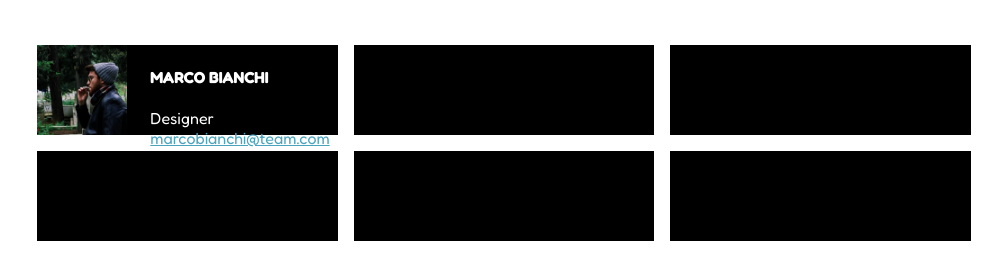
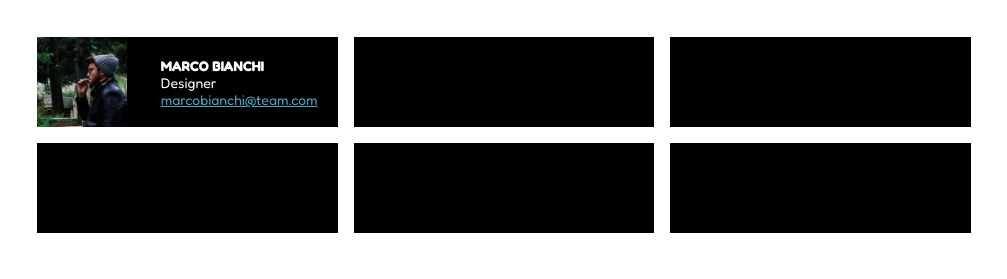
Before and after one commit to MichelaRicci/html-css-float-cards, a plain HTML site: page index.html in a window 1280 px wide. Shown: the part 135-414 px from the top of the page, without its empty margins (136-1143 px from the left). Drawn offline with Linux system fonts and the light colour scheme.

Commit message:
prova contatti2

```diff
--- a/css/style.css
+++ b/css/style.css
@@ -18,12 +18,6 @@ header {
 h1 {
     color: #E5316F;
 
-
-
-}
-
-main {
-    margin-top: 40px;
 }
 
 .card {
@@ -46,11 +40,14 @@ main {
 }
 
 .info {
+    display: inline-block;
     color: #ffffff;
     float: right;
     font-style: normal;
-    padding: 0 8px;
-    margin: 0;
+    font-size: 14px;
+    margin: 20px;
+
+
 
 }
 
@@ -58,6 +55,8 @@ main {
     color: #4AA4BD;
 }
 
-h4 {
+.name {
     text-transform: uppercase;
+    font-weight: 700;
+
 }
--- a/index.html
+++ b/index.html
@@ -26,10 +26,11 @@
                     <div class="clearfix">
                         <img class=img src="img/male1.png" alt="male1">
                         <address class="info">
-                            <h4>Marco Bianchi</h4>
+                            <span class="name">Marco Bianchi</span>
+                            <br>
                             <span>Designer</span>
                             <br>
-                            <a class=mail href="mailto:marcobianchi@team.com">marcobianchi@team.com</a>
+                            <a class="mail" href="mailto:marcobianchi@team.com">marcobianchi@team.com</a>
                         </address>
                     </div>
                 </div>
```
